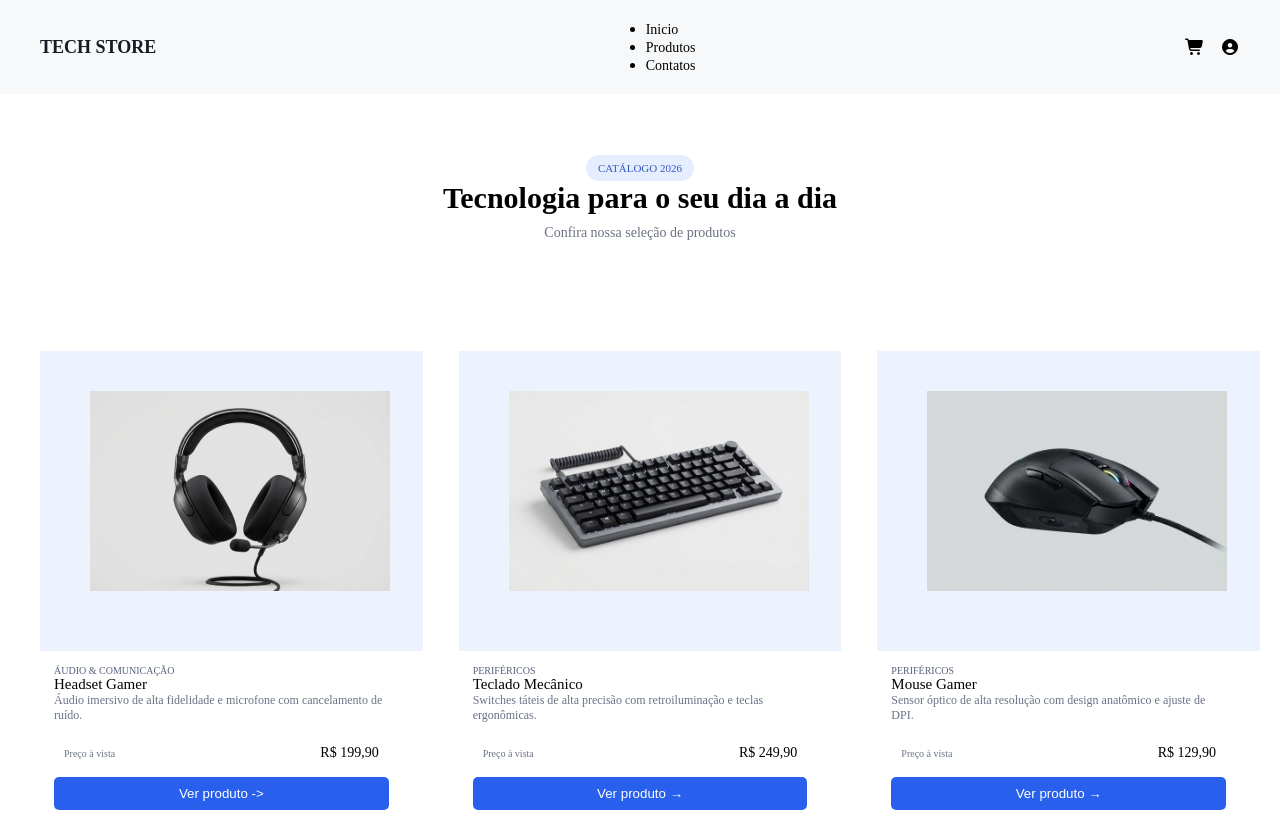
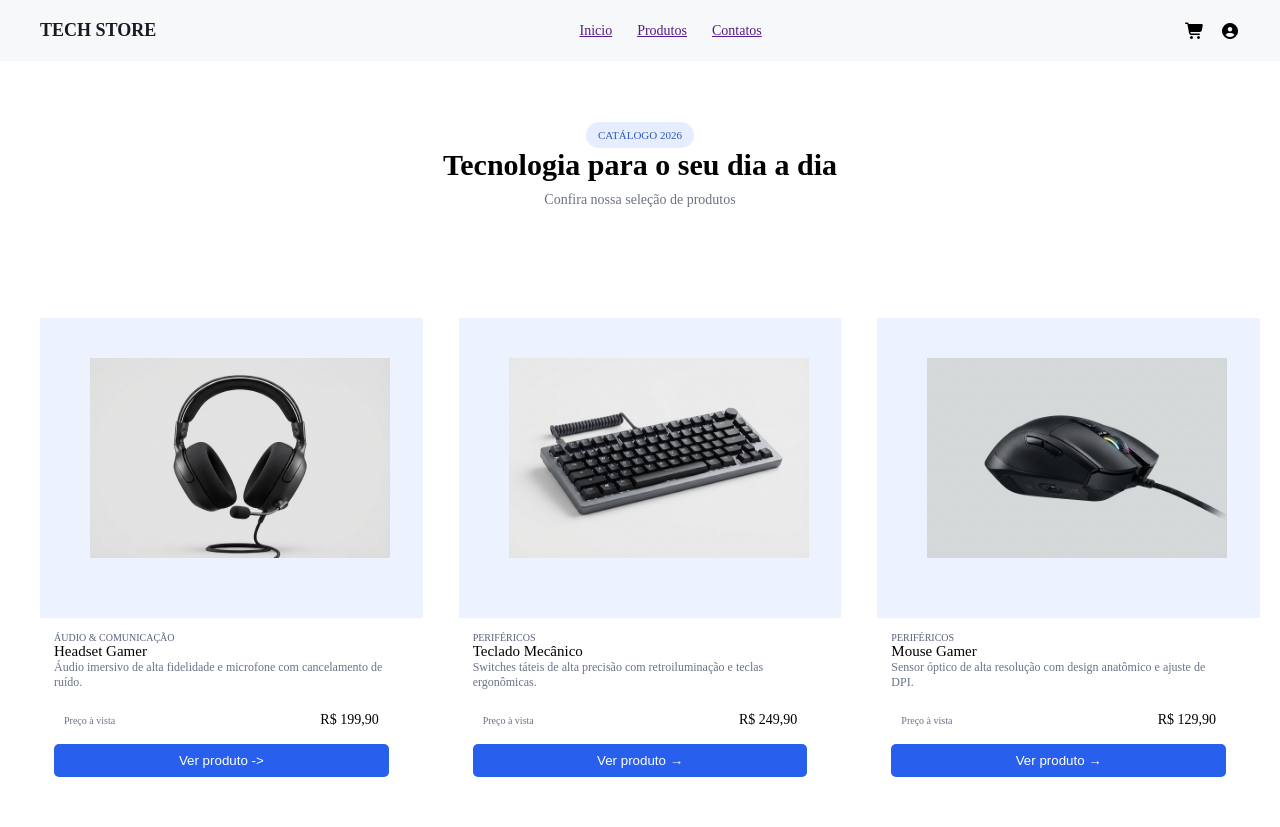
Before and after one commit to schultzana192/S1_R4_AT2_LIMA, a plain HTML site: page index.html in a window 1280 px wide. Shown: the top 827 px of the page. Drawn offline with Linux system fonts and the light colour scheme.

Commit message:
termino da atividade

```diff
--- a/css/styles.css
+++ b/css/styles.css
@@ -30,15 +30,13 @@ body {
     font-weight: bold;
 }
 
-.nav-menu{
+.navegacao {
     display: flex;
+    text-decoration: none;
     gap: 25px;
-}
-
-.nav-menu a {
     color: black;
-    text-decoration: none;
     font-size: 14px;
+    list-style: none;
 }
 
 .herader-actions{
```
